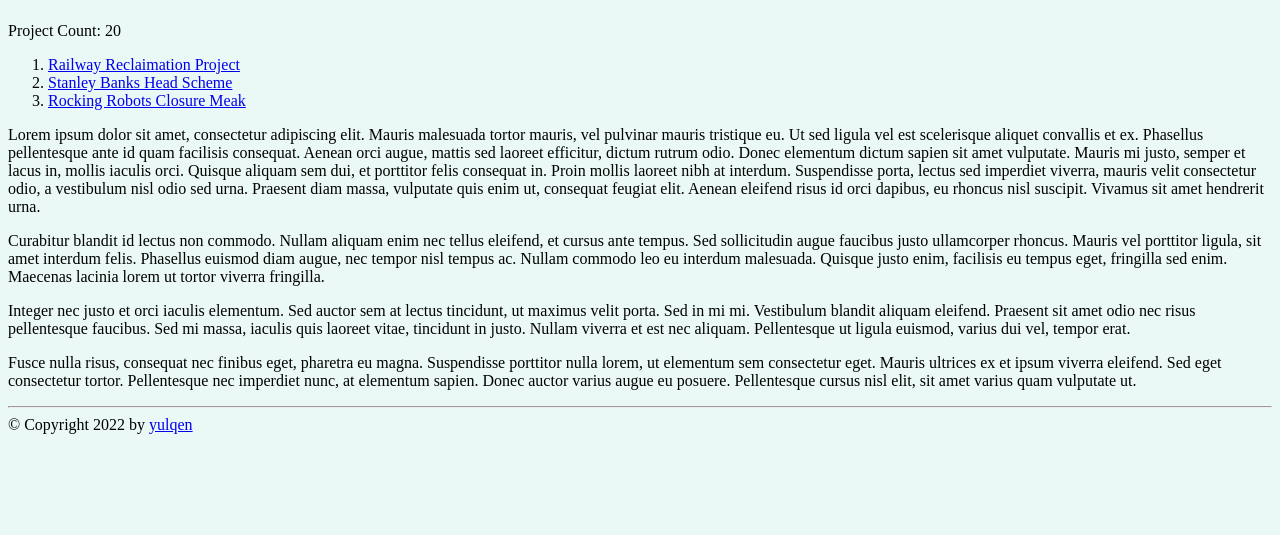
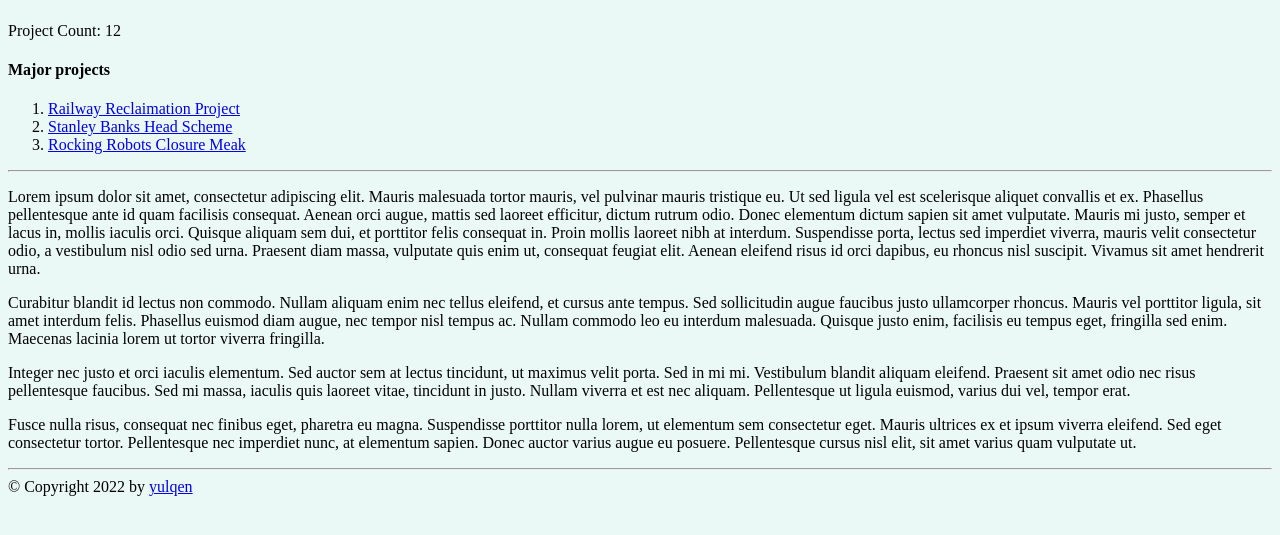
Before and after one commit to yulqen/dbasik-api, a FastAPI app: page / in a window 1280 px wide. Shown: the part 129-664 px from the top of the page. Run offline with FastAPI, Linux system fonts and the light colour scheme.

Commit message:
wip: bugfix on index page

```diff
--- a/services/project_service.py
+++ b/services/project_service.py
@@ -39,7 +39,7 @@ def major_projects(limit: int = 2) -> list[dict[str, str | int]]:
 
 
 def project_count() -> int:
-    return 20
+    return 12
 
 
 def get_projects() -> Optional[List[Project]]:
--- a/templates/home/index.html
+++ b/templates/home/index.html
@@ -13,12 +13,16 @@
     <div>
         Project Count: {{ project_count }}
     </div>
+<div>
+    <h4>Major projects</h4>
+</div>
     <div>
     <ol>
         {% for p in major_projects %}
-            <li><a href="{{ url_for('get_project', project_id=p.id) }}">{{ p.name }}</a></li>
+            <li><a href="{{ url_for('project_detail', project_id=p.id) }}">{{ p.name }}</a></li>
         {% endfor %}
     </ol>
+        <hr>
     </div>
 
     <div id="content">
```
